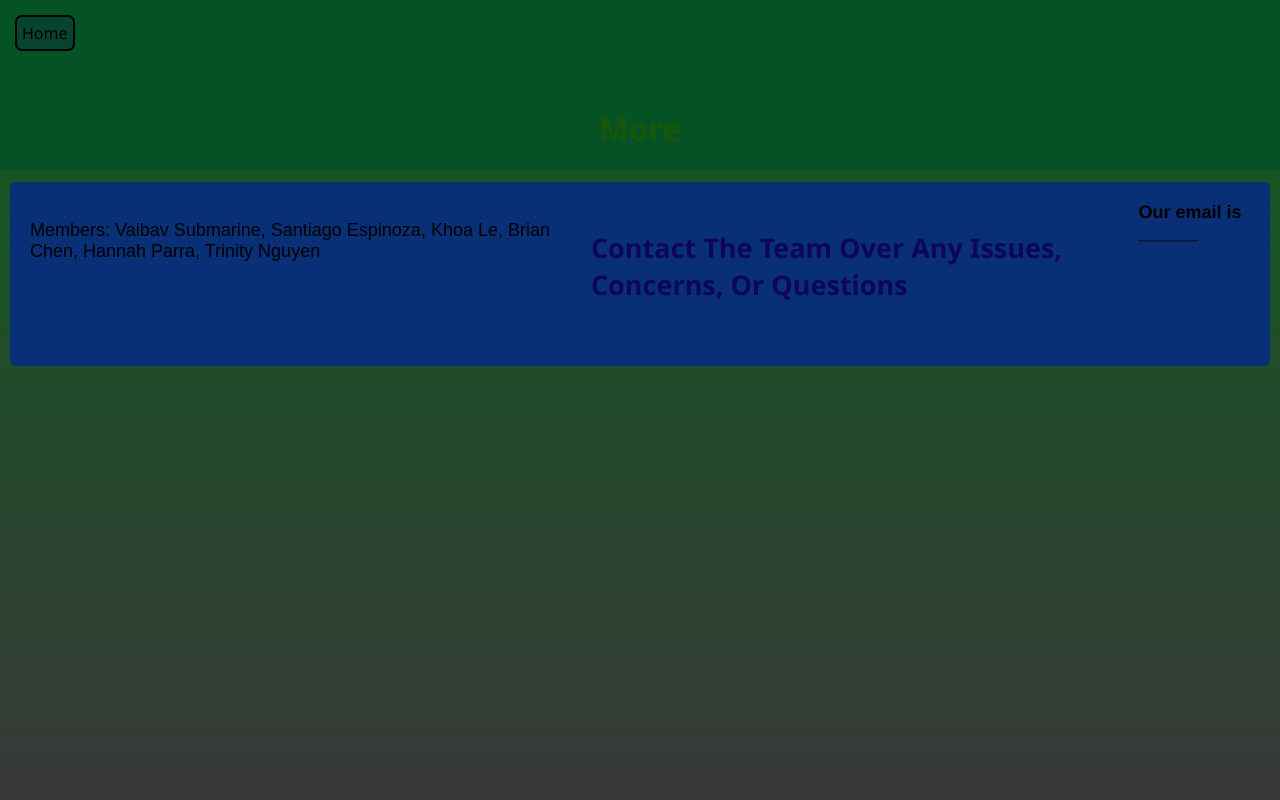
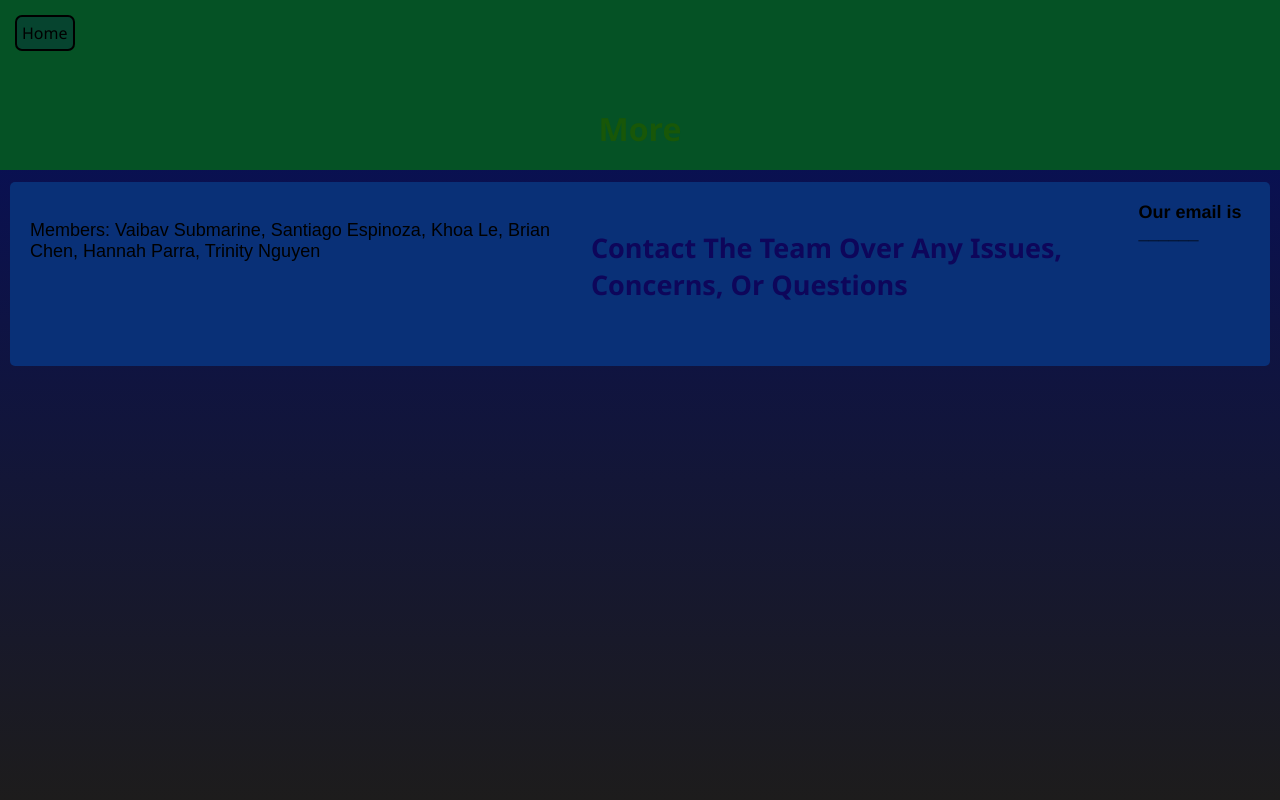
Before and after one commit to Santiago11234/VirtuGal, a PHP site: page /aboutUs.html in a window 1280 px wide. Run offline with PHP 8.4, Linux system fonts and the light colour scheme.

Commit message:
just testing colors :)

```diff
--- a/style.css
+++ b/style.css
@@ -1,7 +1,7 @@
 body {
     background-color: rgb(40, 120, 247);
     margin: 0px;
-    background-image: linear-gradient(rgb(12, 94, 30),rgb(56, 56, 56));
+    background-image: linear-gradient(rgb(4, 13, 95),rgb(29, 28, 28));
 }
 h1 {
     color:rgb(24, 87, 8);
```
